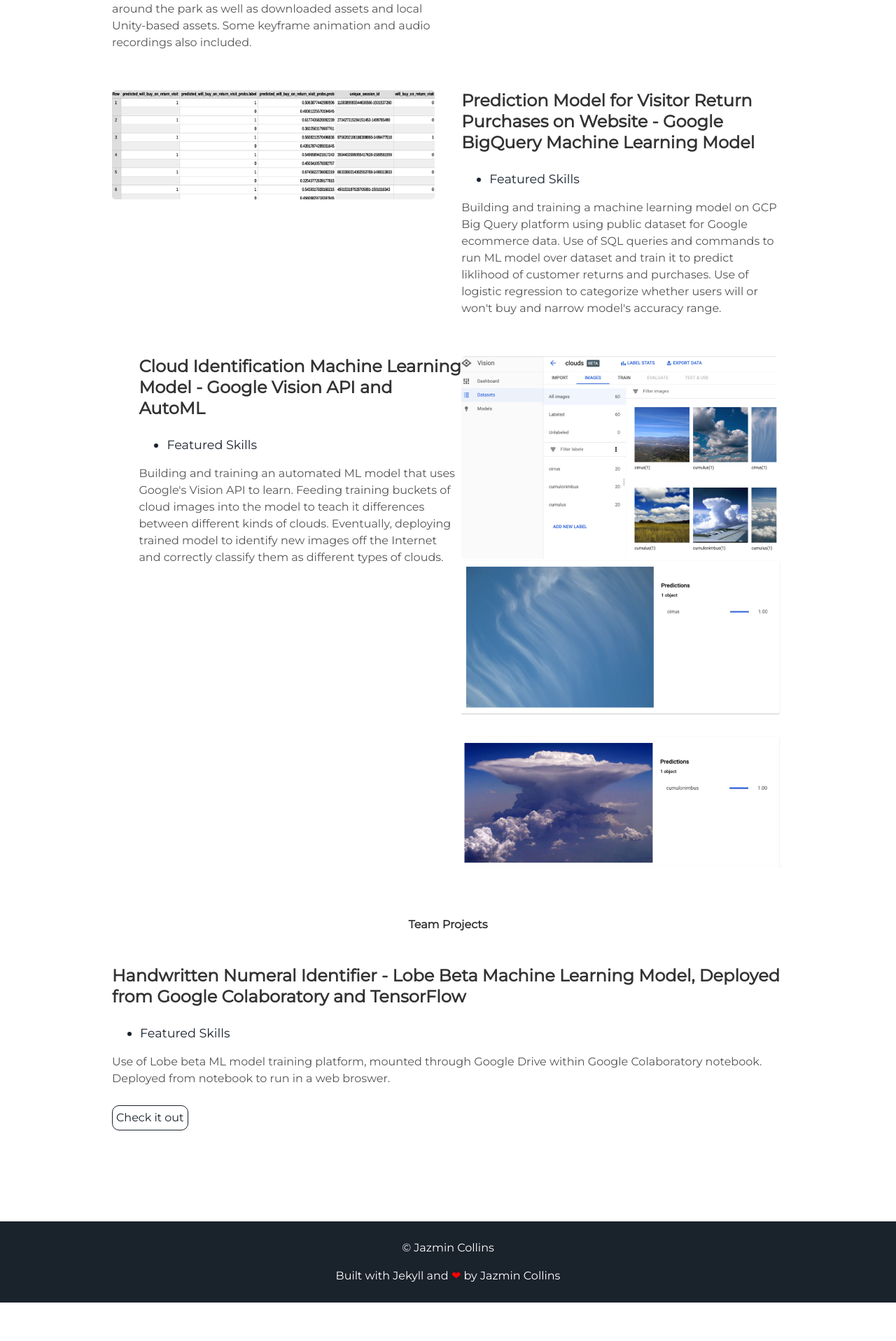
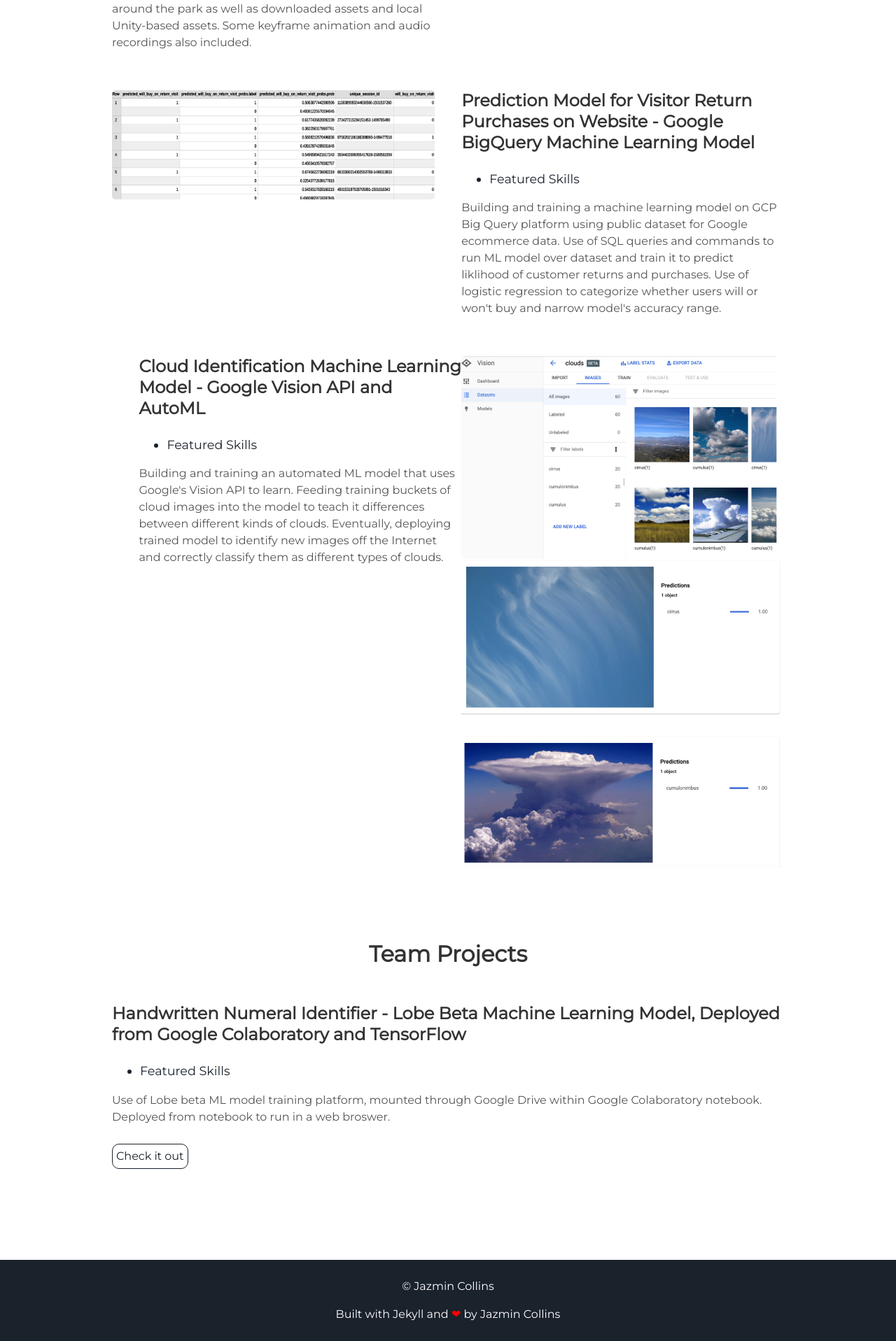
Before and after one commit to jcollins-01/site, a Jekyll site: the page built from index.html, in a window 1280 px wide. Shown: the part 1930-3847 px from the top of the page at 70% size. Built offline with Jekyll 4.4.1, drawn with Linux system fonts in a browser that asks for light colours; before the commit the page ends 3792 px from its top, so only the background shows below that.

Commit message:
Change heading size

```diff
--- a/_includes/projects.html
+++ b/_includes/projects.html
@@ -48,7 +48,7 @@
 
   </div>
   <div class="team-projects-header">
-    <h4 style="text-align:center"> Team Projects </h4>
+    <h2 style="text-align:center"> Team Projects </h2>
   </div>
   <div class="contents-left">
     <h3> Handwritten Numeral Identifier - Lobe Beta Machine Learning Model, Deployed from Google Colaboratory and TensorFlow </h3>
```
